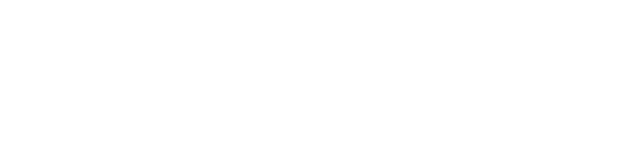
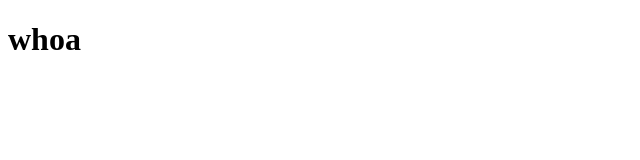
Before and after one commit to scottefloyd/forkingrepo, a plain HTML site: page index.html in a window 1280 px wide. Shown: the whole page, without its empty margins (0-640 px from the left). Drawn offline with Linux system fonts and the light colour scheme.

Commit message:
added an h1

```diff
--- a/index.html
+++ b/index.html
@@ -8,6 +8,7 @@
   <link rel="stylesheet" href="styles.css">
 </head>
 <body>
+  <h1>whoa</h1>
 
   <script src="script.js"></script>
 </body>
```
